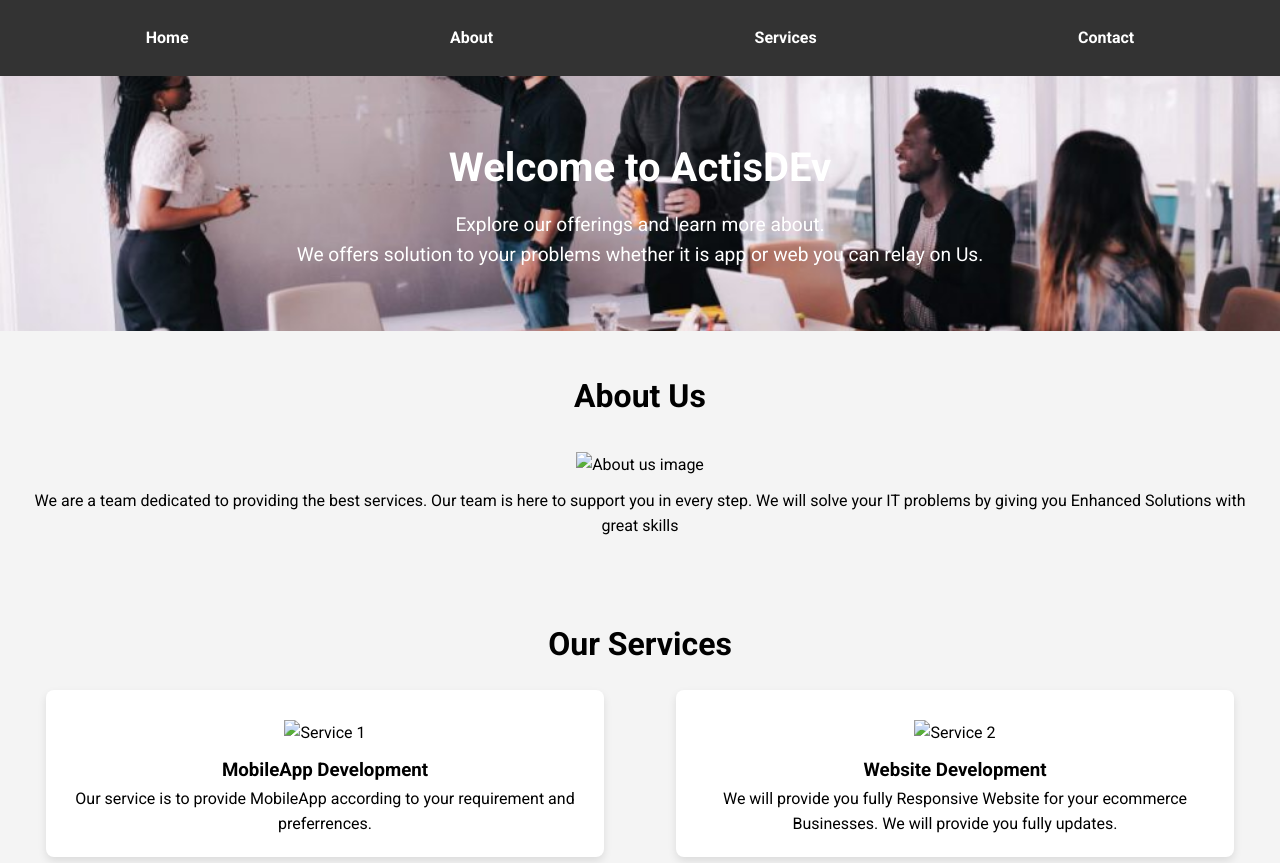
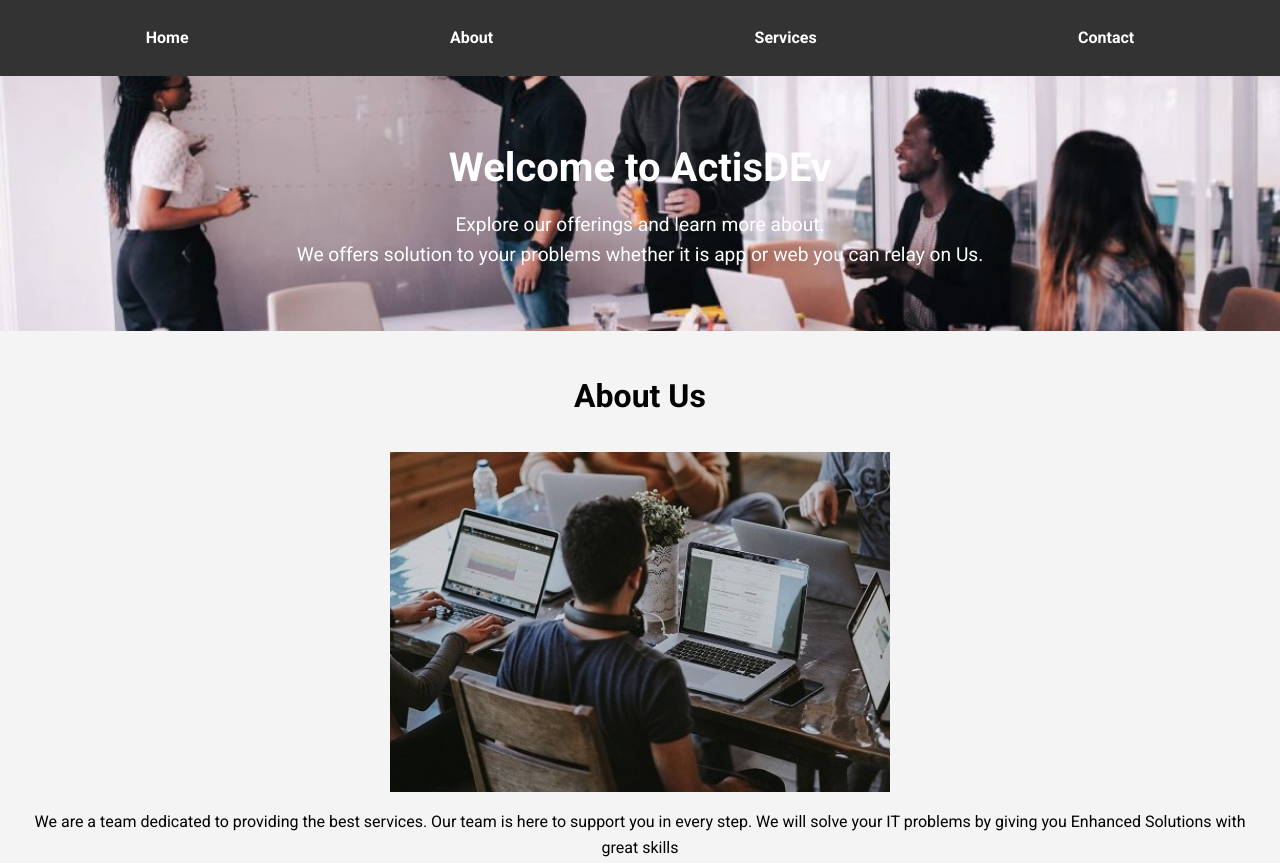
Before and after one commit to JaishaNaz/my-enhanced-webpage, a plain HTML site: page index.html in a window 1280 px wide. Shown: the top 863 px of the page. Drawn offline with Linux system fonts and the light colour scheme; files whose address does not match are found by name.

Commit message:
index.html

```diff
--- a/index.html
+++ b/index.html
@@ -4,7 +4,7 @@
 <head>
   <meta charset="UTF-8">
   <meta name="viewport" content="width=device-width, initial-scale=1.0">
-  <title>Enhanced Responsive Website</title>
+  <title>Enhanced Website</title>
   <link href="https://fonts.googleapis.com/css2?family=Roboto:wght@400;700&display=swap" rel="stylesheet">
   <link rel="stylesheet" href="style.css">
 </head>
@@ -28,7 +28,7 @@
 
     <section id="about">
       <h2>About Us</h2>
-      <img src="images/about.jpg" alt="About us image" class="responsive-img">
+      <img src="about.jpg" alt="About us image" class="responsive-img">
       <p>We are a team dedicated to providing the best services. Our team is here to support you in every step. We will solve your IT problems by giving you Enhanced Solutions with great skills<t/p>
     </section>
 
@@ -36,12 +36,12 @@
       <h2>Our Services</h2>
       <div class="services-container">
         <div class="service">
-          <img src="images/service1.jpg" alt="Service 1" class="responsive-img">
+          <img src="service1.jpg" alt="Service 1" class="responsive-img">
           <h3>MobileApp Development</h3>
           <p>Our service is to provide MobileApp according to your requirement and preferrences. </p>
         </div>
         <div class="service">
-          <img src="images/service2.jpg" alt="Service 2" class="responsive-img">
+          <img src="service2.jpg" alt="Service 2" class="responsive-img">
           <h3>Website Development</h3>
           <p>We will provide you fully Responsive Website for your ecommerce Businesses. We will provide you fully updates.</p>
         </div>
```
